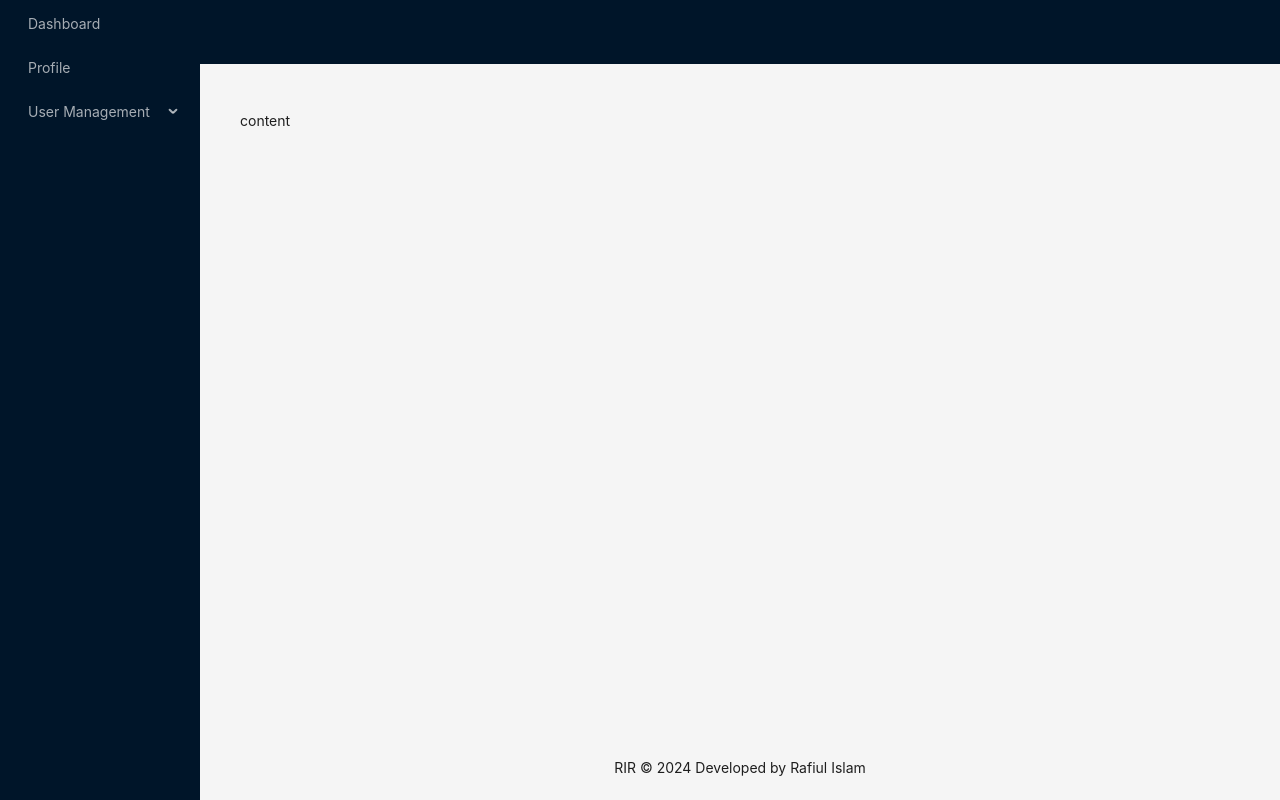
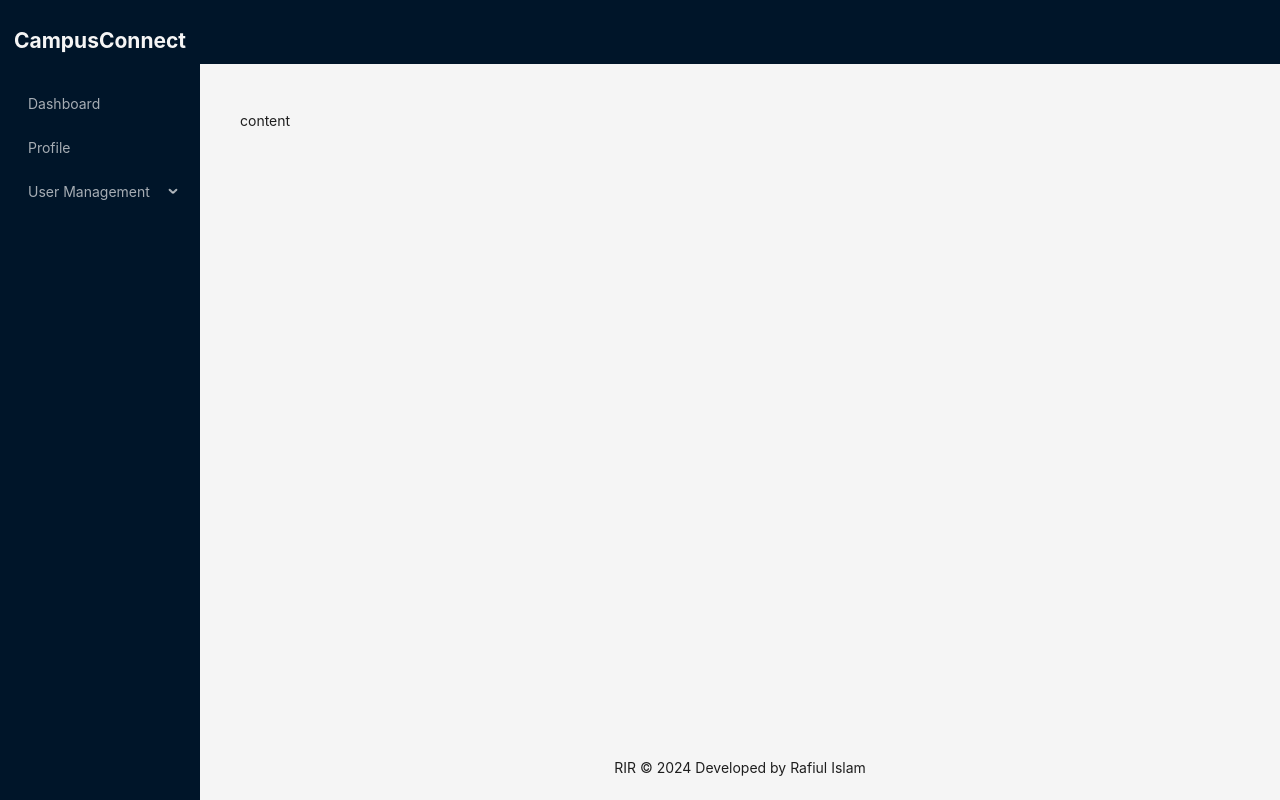
Before and after one commit to rirefat/campusConnect-frontend, a React (Vite) app: page / in a window 1280 px wide. Built offline with nearby package versions, Linux system fonts and the light colour scheme.

Commit message:
modify sidebar style

```diff
--- a/src/components/layout/MainLayout.tsx
+++ b/src/components/layout/MainLayout.tsx
@@ -1,5 +1,5 @@
 import React from 'react';
-import { UploadOutlined, UserOutlined, VideoCameraOutlined } from '@ant-design/icons';
+// import { UploadOutlined, UserOutlined, VideoCameraOutlined } from '@ant-design/icons';
 import { Layout, Menu, theme } from 'antd';
 const { Header, Content, Footer, Sider } = Layout;
 
@@ -16,11 +16,20 @@ const items = [
         key: crypto.randomUUID(),
         label: "User Management",
         children: [
-            {key: 1, label: "Create user"},
-            {key: 2, label: "Create student"},
+            { key: 1, label: "Create user" },
+            { key: 2, label: "Create student" },
         ],
     },
 ];
+
+const logoStyle:React.CSSProperties = {
+    color: "whitesmoke",
+    textAlign: "center",
+    height: "5rem",
+    display: "flex",
+    justifyContent: "center",
+    alignItems: "center"
+};
 
 const MainLayout: React.FC = () => {
     const {
@@ -40,6 +49,11 @@ const MainLayout: React.FC = () => {
                 }}
             >
                 <div className="demo-logo-vertical" />
+
+                {/* Logo section */}
+                <div className="logo logoStyle" style={logoStyle}>
+                    <h1>CampusConnect</h1>
+                </div>
                 <Menu theme="dark" mode="inline" defaultSelectedKeys={['4']} items={items} />
             </Sider>
             <Layout>
```
Also changed, not shown: src/index.css (line endings or trailing spaces).
